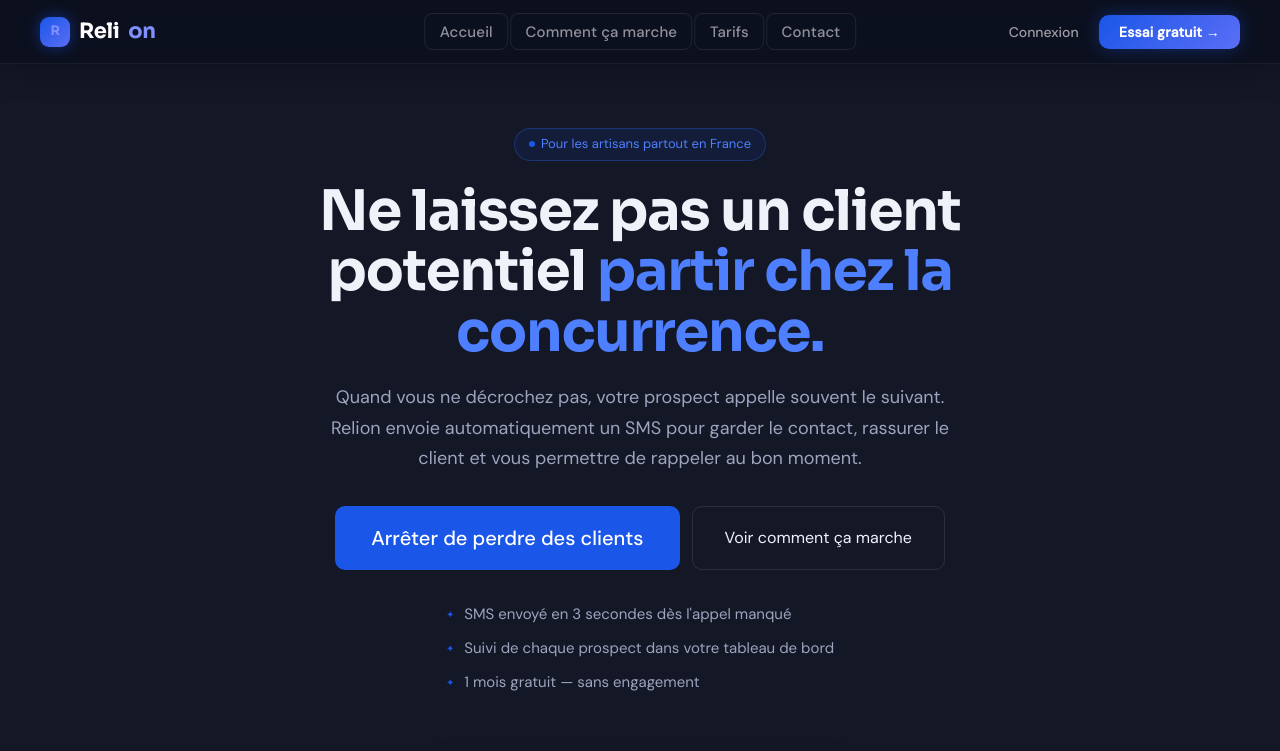
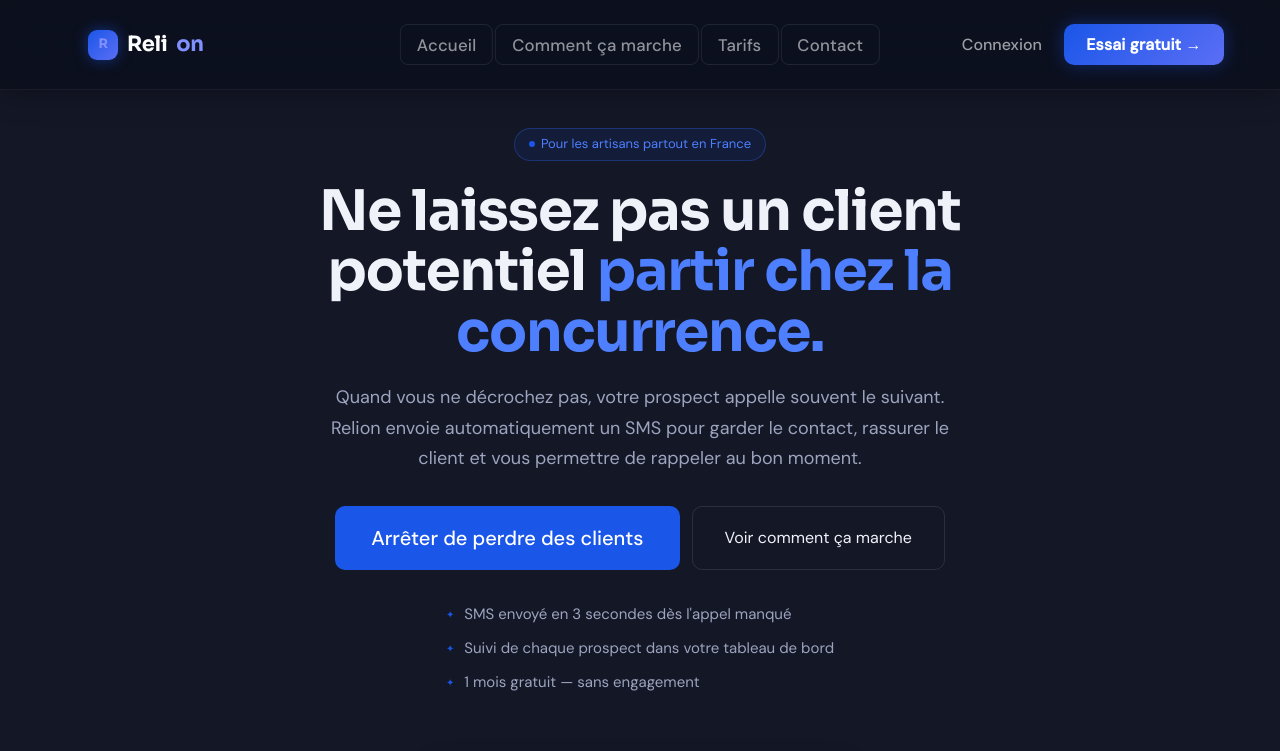
Before and after one commit to Irelow/Relion, a website: page index.html in a window 1280 px wide. Shown: the top 751 px of the page. Drawn offline with nearby package versions, Linux system fonts and the light colour scheme.

Commit message:
design: nav 90px, bigger font, transparent links, logo offset

```diff
--- a/index.html
+++ b/index.html
@@ -41,8 +41,8 @@
       display: flex;
       align-items: center;
       justify-content: space-between;
-      padding: 0 2.5rem;
-      height: 64px;
+      padding: 0 3.5rem;
+      height: 90px;
       background: rgba(12,15,28,0.82);
       backdrop-filter: blur(24px) saturate(180%);
       -webkit-backdrop-filter: blur(24px) saturate(180%);
@@ -50,7 +50,7 @@
       box-shadow: 0 1px 32px rgba(0,0,0,0.35);
     }
 
-    .nav-logo { display: flex; align-items: center; }
+    .nav-logo { display: flex; align-items: center; margin-left: 2rem; }
     .nav-links {
       display: flex;
       gap: 2px;
@@ -61,9 +61,9 @@
     }
     .nav-links .btn-ghost {
       color: rgba(255,255,255,0.55);
-      font-size: 0.9375rem;
+      font-size: 1.05rem;
       font-weight: 500;
-      padding: 0.45rem 0.9rem;
+      padding: 0.55rem 1rem;
       border-radius: 8px;
       letter-spacing: 0.01em;
       background: transparent !important;
@@ -80,9 +80,9 @@
     }
     .btn-nav-login {
       color: rgba(255,255,255,0.6);
-      font-size: 0.875rem;
+      font-size: 1.0rem;
       font-weight: 500;
-      padding: 0.45rem 0.9rem;
+      padding: 0.55rem 1rem;
       border-radius: 8px;
       background: transparent;
       border: none;
@@ -98,8 +98,8 @@
       background: linear-gradient(135deg, #1A56E8 0%, #5b6ef5 100%);
       color: #fff;
       font-weight: 600;
-      font-size: 0.875rem;
-      padding: 0.5rem 1.25rem;
+      font-size: 1.0rem;
+      padding: 0.6rem 1.4rem;
       border-radius: 10px;
       border: none;
       cursor: pointer;
```
